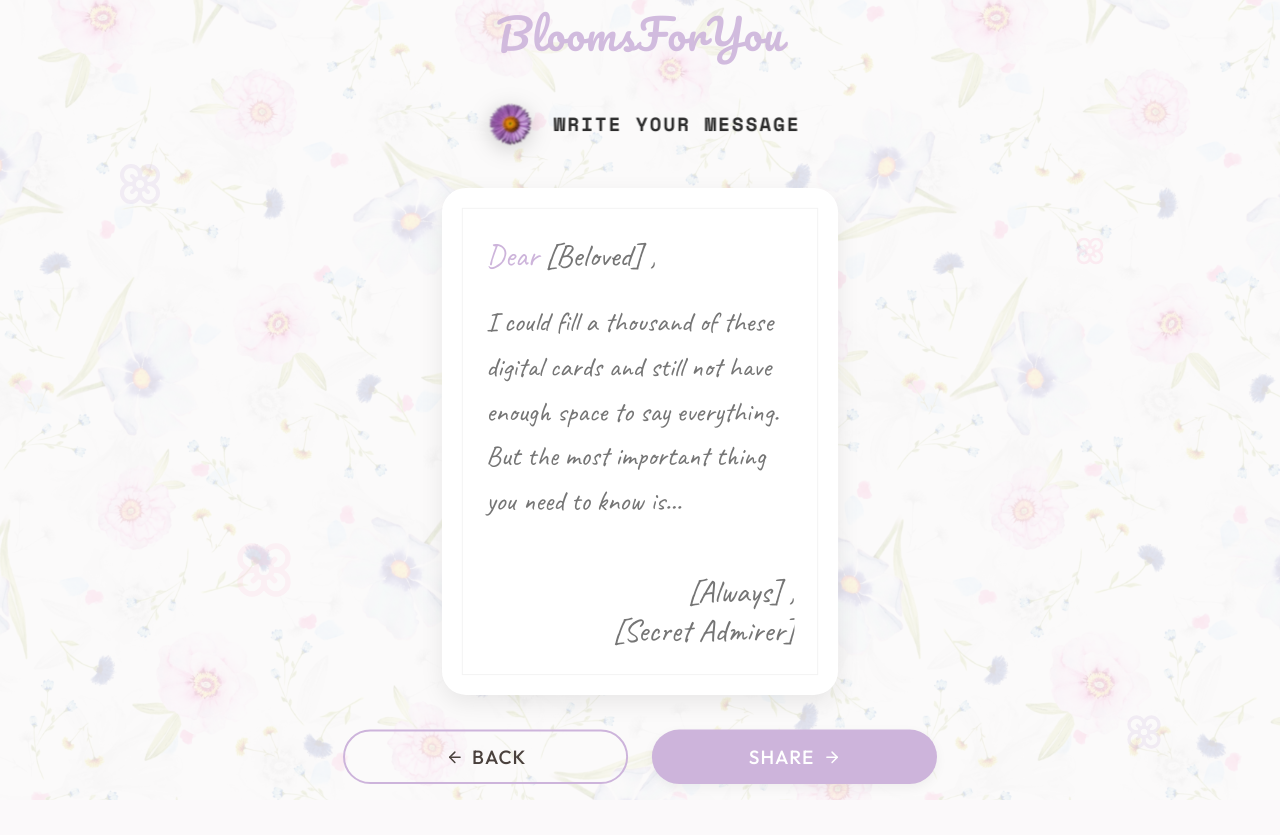
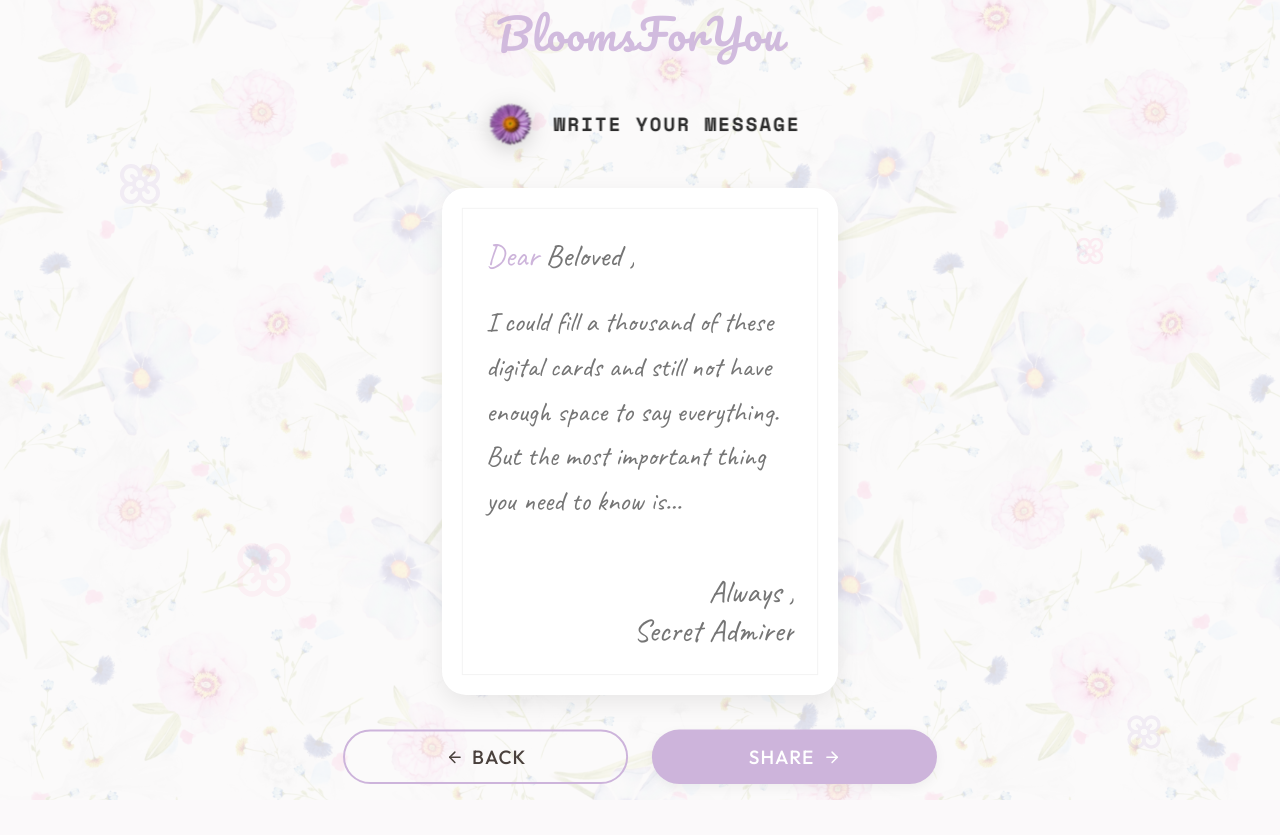
Before and after one commit to kevinexpertsz-stack/BloomForYou, a React (Vite) app: page /message in a window 1280 px wide. Built offline with nearby package versions, Linux system fonts and the light colour scheme; a web font is replaced by a local one.

Commit message:
fix: remove [] brackets from WriteMessage input placeholders

```diff
--- a/src/pages/WriteMessage.jsx
+++ b/src/pages/WriteMessage.jsx
@@ -46,7 +46,7 @@ const WriteMessage = ({ message, setMessage, recipient, setRecipient, signoff, s
                                 type="text"
                                 value={recipient}
                                 onChange={e => setRecipient(e.target.value)}
-                                placeholder="[Beloved] ,"
+                                placeholder="Beloved ,"
                                 style={{
                                     border: 'none',
                                     outline: 'none',
@@ -81,7 +81,7 @@ const WriteMessage = ({ message, setMessage, recipient, setRecipient, signoff, s
                                 type="text"
                                 value={signoff}
                                 onChange={e => setSignoff(e.target.value)}
-                                placeholder="[Always] ,"
+                                placeholder="Always ,"
                                 style={{
                                     border: 'none',
                                     outline: 'none',
@@ -97,7 +97,7 @@ const WriteMessage = ({ message, setMessage, recipient, setRecipient, signoff, s
                                 type="text"
                                 value={sender}
                                 onChange={e => setSender(e.target.value)}
-                                placeholder="[Secret Admirer]"
+                                placeholder="Secret Admirer"
                                 style={{
                                     border: 'none',
                                     outline: 'none',
```
